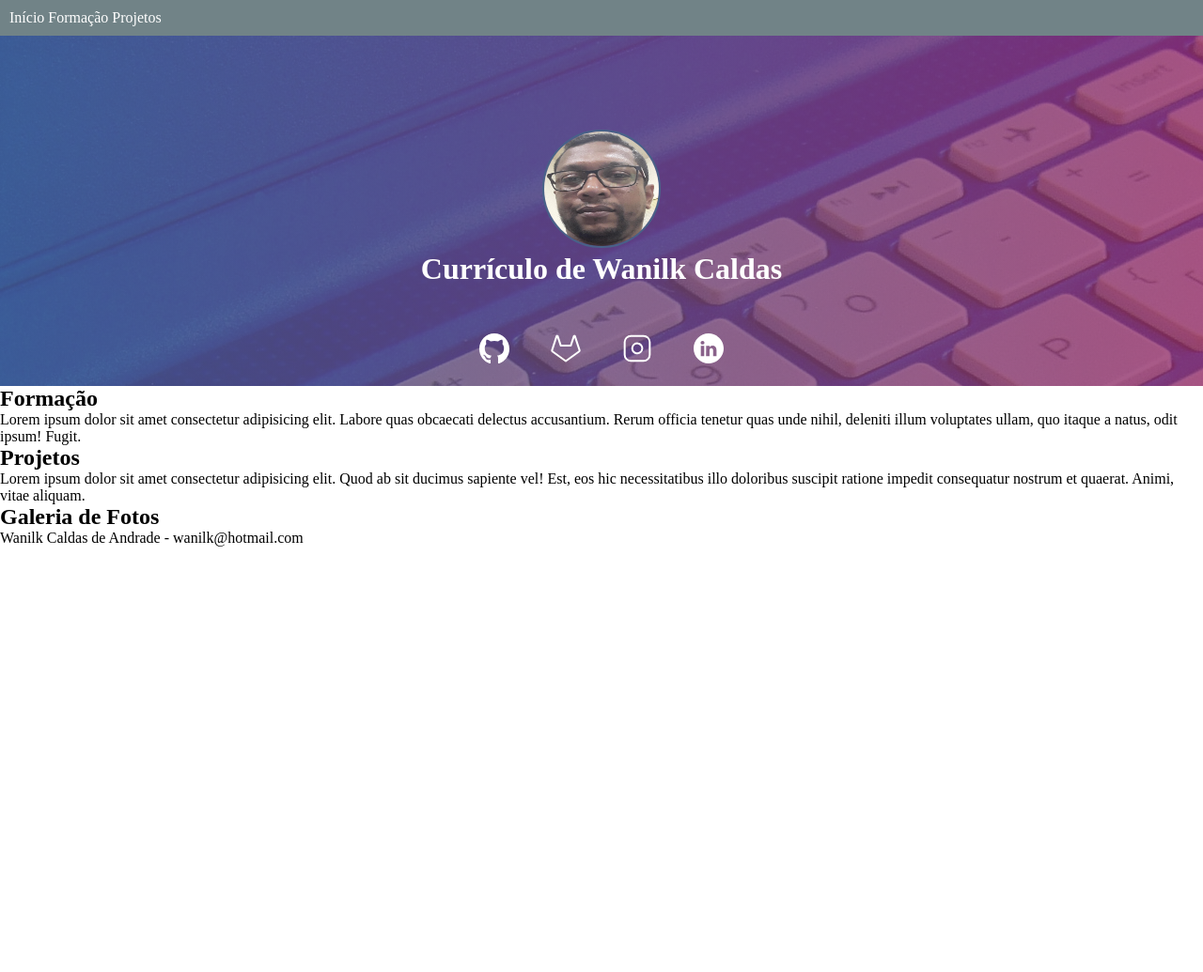
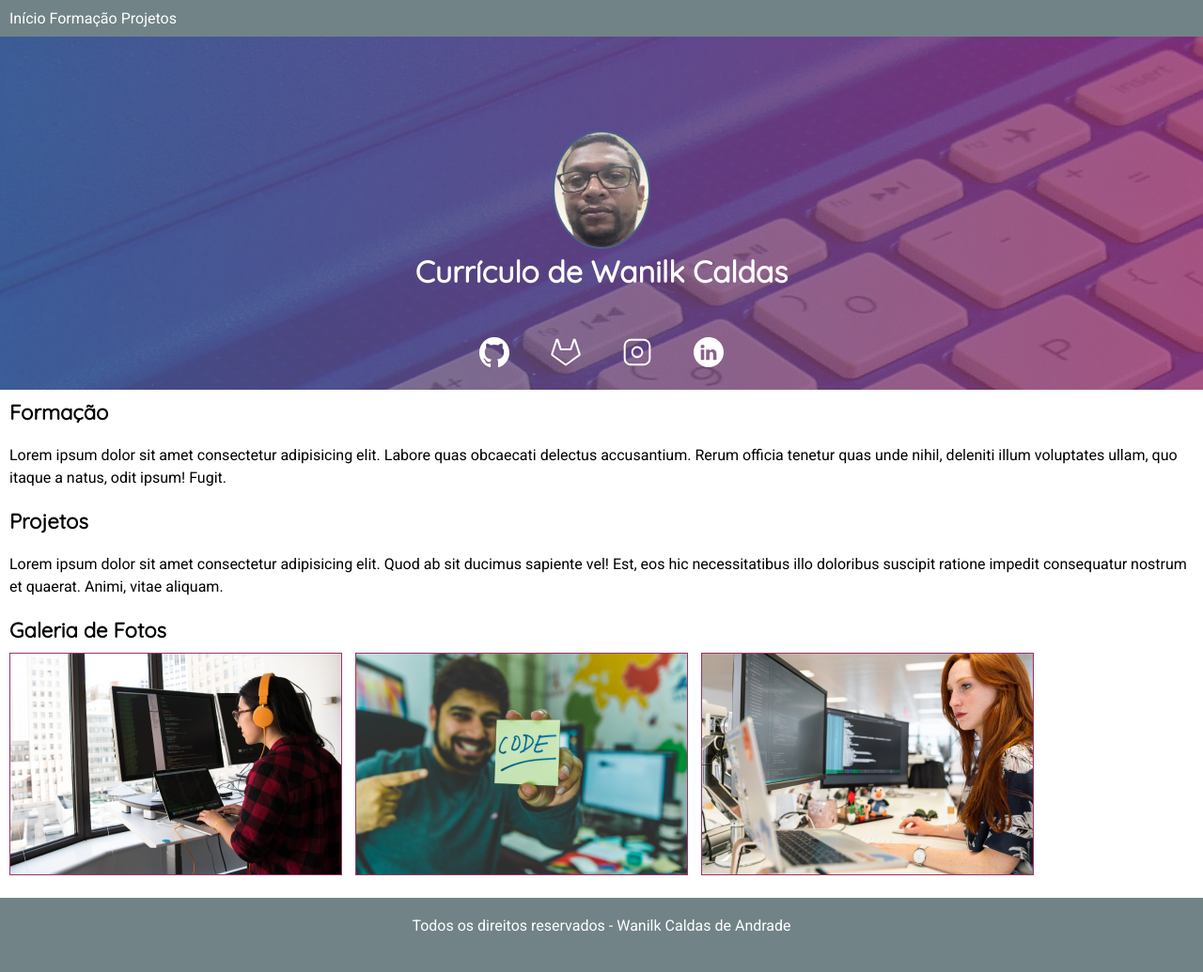
Before and after one commit to wanilk/curriculo, a plain HTML site: page index.html in a window 1280 px wide. Shown: the whole page at 94% size. Before the commit the page ends 800 px from the top, so only its background shows below. Drawn offline with Linux system fonts and the light colour scheme.

Commit message:
formatação na pagina

```diff
--- /dev/null
+++ b/assets/css/estilo.css
@@ -0,0 +1,75 @@
+*{
+    padding: 0;
+    margin: 0;
+    font-family: 'Roboto', sans-serif;
+}
+
+::selection{
+    background-color: blueviolet;
+    color: #FFFFFF;
+}
+
+.menu{
+    background-color: #718387;
+    padding: 10px;
+}
+
+.link{
+    color: white;
+    text-decoration: none;
+}
+
+.link:hover{
+    background-color: blueviolet;
+}
+
+.cabecalho{
+    background-color: #98336c;
+    background: linear-gradient(90deg, rgba(72, 98, 136, 0.808) 0%, rgba(152, 51, 108, 0.815) 100%), url(../images/fundo.jpg);
+    text-align: center;
+}
+
+.titulo{
+    color: #FFFFFF;
+    padding-bottom: 30px;
+    font-family: 'Quicksand', sans-serif;
+}
+
+.foto{
+    text-align: center;
+    margin-top: 100px;
+    border: 2px solid #486288;
+    border-radius: 50%;
+}
+
+.redes > a > img{
+    padding: 20px;
+}
+
+.subtitulo{
+    padding: 10px;
+    font-family: 'Quicksand', sans-serif;
+    font-size: 22px;
+    font-weight: bold;
+}
+
+.texto{
+    padding: 10px;
+    line-height: 1.5;
+    font-family: 'Roboto', sans-serif;
+}
+
+.fotos{
+    border: solid #98336c 1px;
+    margin-left: 10px;
+}
+
+.rodape{
+    padding: 20px;
+    padding-bottom: 40px;
+    margin-top: 20px;
+    text-align: center;
+    background-color: #718387;
+    color: #FFFFFF;
+
+}
--- a/estilo.css
+++ /dev/null
@@ -1,40 +0,0 @@
-*{
-    padding: 0;
-    margin: 0;
-}
-
-.menu{
-    background-color: #718387;
-    padding: 10px;
-}
-
-.link{
-    color: white;
-    text-decoration: none;
-}
-
-.link:hover{
-    background-color: blueviolet;
-}
-
-.cabecalho{
-    background-color: #98336c;
-    background: linear-gradient(90deg, rgba(72, 98, 136, 0.808) 0%, rgba(152, 51, 108, 0.815) 100%), url(fundo.jpg);
-    text-align: center;
-}
-
-.titulo{
-    color: #FFFFFF;
-    padding-bottom: 30px;
-}
-
-.foto{
-    text-align: center;
-    margin-top: 100px;
-    border: 2px solid #486288;
-    border-radius: 50%;
-}
-
-.redes > a > img{
-    padding: 20px;
-}
--- a/index.html
+++ b/index.html
@@ -5,7 +5,12 @@
     <head>
         <meta charset="utf-8">
         <title>Currículo de Wanilk Caldas</title>
-        <link rel="stylesheet" href="estilo.css">
+        <link rel="stylesheet" href="assets/css/estilo.css">
+
+        <link rel="preconnect" href="https://fonts.googleapis.com">
+        <link rel="preconnect" href="https://fonts.gstatic.com" crossorigin>
+        <link href="https://fonts.googleapis.com/css2?family=Quicksand&family=Roboto&family=Roboto+Slab&display=swap" rel="stylesheet">
+
 
     </head>
 
@@ -20,21 +25,21 @@
             </nav>
 
             <div class="cabecalho">
-                <img src="wanilk.jpeg" alt="foto de Wanilk Caldas" height="122" width="122" class="foto">
+                <img src="assets/images/wanilk.jpeg" alt="foto de Wanilk Caldas" height="122" width="100" class="foto">
                 <h1 class="titulo">Currículo de Wanilk Caldas</h1>
 
                 <div class="redes">
                     <a href="https://github.com/wanilk" target="_blank">
-                        <img src="github.svg" alt="ícone do github"></a>
+                        <img src="assets/images/github.svg" alt="ícone do github"></a>
 
                     <a href="https://gitlab.com/wanilk" target="_blank">
-                        <img src="gitlab.svg" alt="ícone do gitlab"></a>
+                        <img src="assets/images/gitlab.svg" alt="ícone do gitlab"></a>
 
                     <a href="https://instagram.com/wanilk" target="_blank">
-                        <img src="instagram.svg" alt="ícone do instagram"></a>
+                        <img src="assets/images/instagram.svg" alt="ícone do instagram"></a>
 
                     <a href="https://linkedin.com/wanilk" target="_blank">
-                        <img src="linkedin.svg" alt="ícone do linkedin"></a>
+                        <img src="assets/images/linkedin.svg" alt="ícone do linkedin"></a>
 
                 </div>
             </div>
@@ -42,15 +47,20 @@
         </header>
 
         <main>
-            <h2>Formação</h2>
-            <p>Lorem ipsum dolor sit amet consectetur adipisicing elit. Labore quas obcaecati delectus accusantium. Rerum officia tenetur quas unde nihil, deleniti illum voluptates ullam, quo itaque a natus, odit ipsum! Fugit.</p>
-            <h2>Projetos</h2>
-            <p>Lorem ipsum dolor sit amet consectetur adipisicing elit. Quod ab sit ducimus sapiente vel! Est, eos hic necessitatibus illo doloribus suscipit ratione impedit consequatur nostrum et quaerat. Animi, vitae aliquam.</p>
-            <h2>Galeria de Fotos</h2>
+            <h2 class="subtitulo">Formação</h2>
+            <p class="texto">Lorem ipsum dolor sit amet consectetur adipisicing elit. Labore quas obcaecati delectus accusantium. Rerum officia tenetur quas unde nihil, deleniti illum voluptates ullam, quo itaque a natus, odit ipsum! Fugit.</p>
+            <h2 class="subtitulo">Projetos</h2>
+            <p class="texto">Lorem ipsum dolor sit amet consectetur adipisicing elit. Quod ab sit ducimus sapiente vel! Est, eos hic necessitatibus illo doloribus suscipit ratione impedit consequatur nostrum et quaerat. Animi, vitae aliquam.</p>
+            <h2 class="subtitulo">Galeria de Fotos</h2>
+            <div>
+                <img src="assets/images/imagem1.png" class="fotos" alt="Mulher programando em 3 telas, utilizando o fone de ouvido laranja">
+                <img src="assets/images/imagem2.png" class="fotos" alt="homem apontando para um post-it onde está escrito code">
+                <img src="assets/images/imagem3.png" class="fotos" alt="mulher ruiva programando em 3 telas">
+            </div>
         </main>
 
-        <footer>
-            Wanilk Caldas de Andrade - wanilk@hotmail.com
+        <footer class="rodape">
+            Todos os direitos reservados - Wanilk Caldas de Andrade
         </footer>
 
     </body>
```
Also changed, not shown: assets/images/fundo.jpg (renamed from fundo.jpg), assets/images/github.svg (renamed from github.svg), assets/images/gitlab.svg (renamed from gitlab.svg), assets/images/imagem1.png (added), assets/images/imagem2.png (added), assets/images/imagem3.png (added), assets/images/instagram.svg (renamed from instagram.svg), assets/images/linkedin.svg (renamed from linkedin.svg), assets/images/wanilk.jpeg (renamed from wanilk.jpeg).
